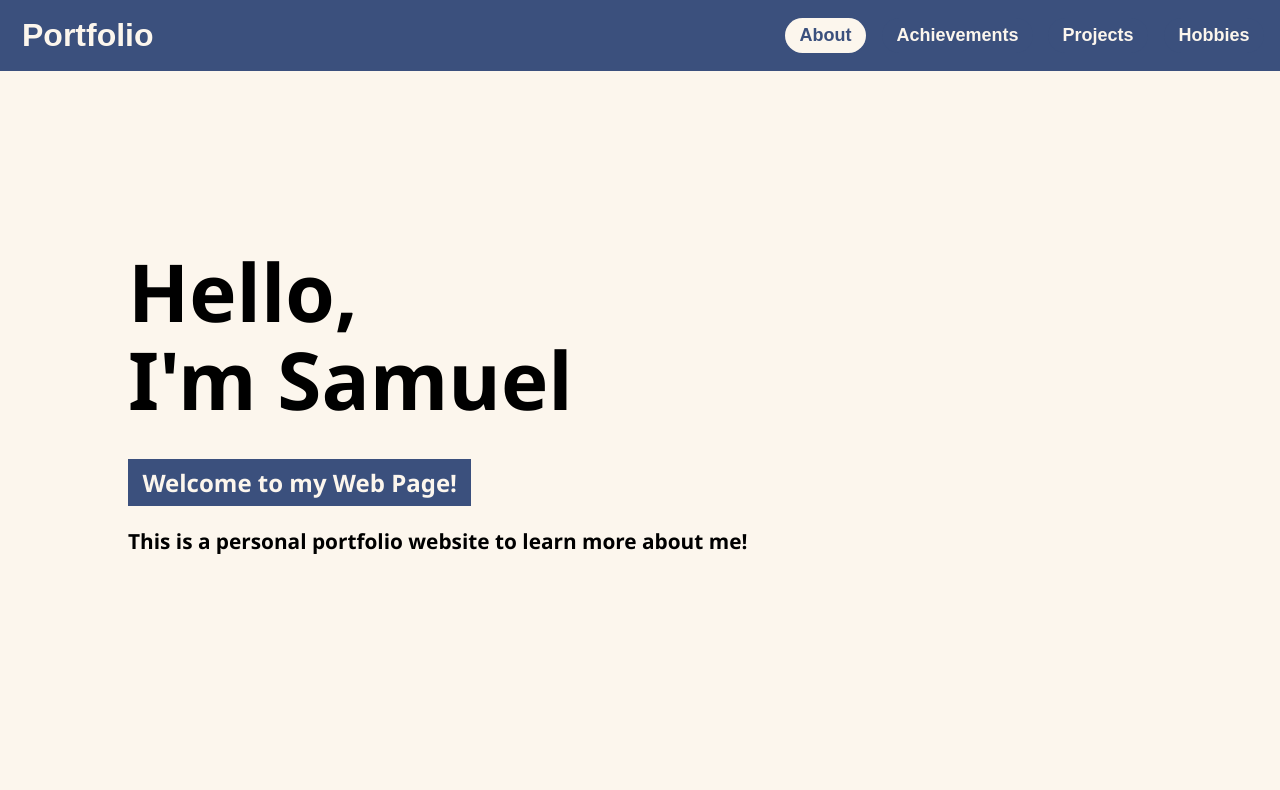
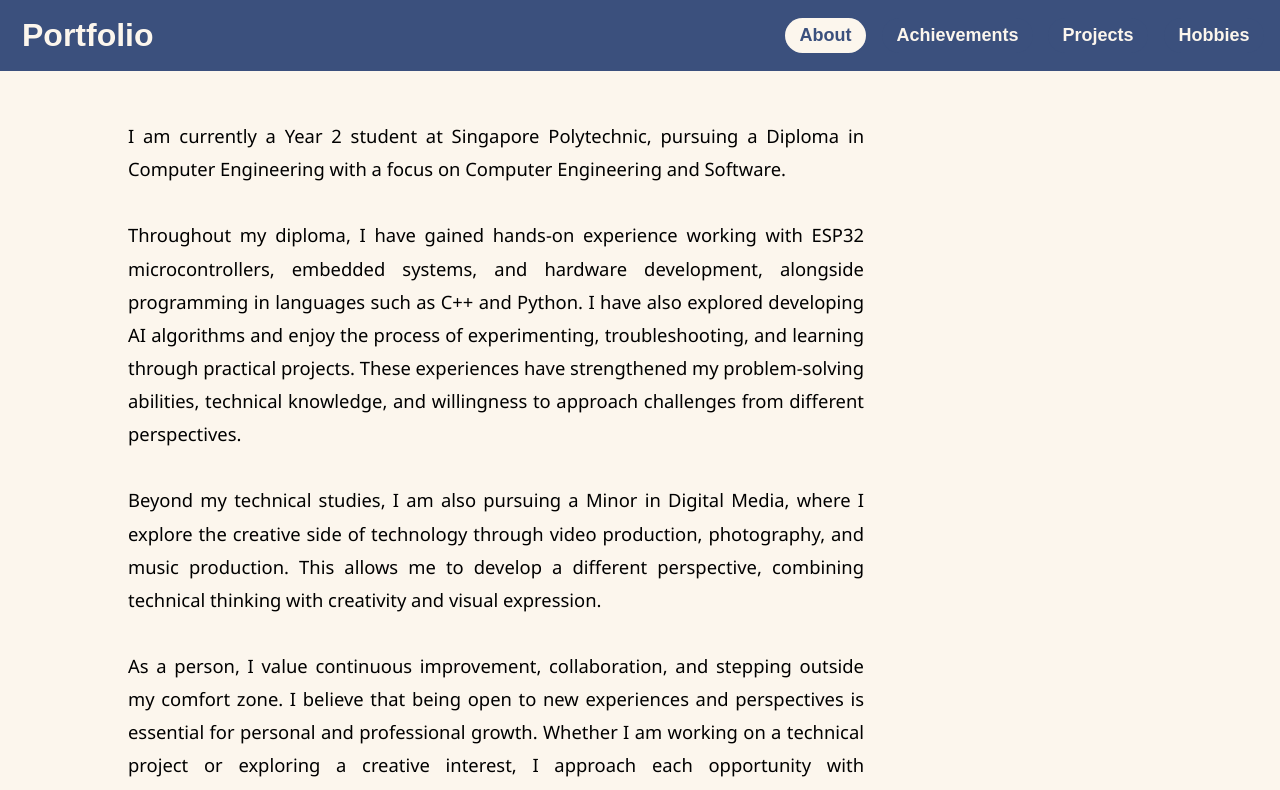
Before and after one commit to SW-Gaming-Corner/Website, a website: page public/about.html in a window 1280 px wide. Shown: the top 790 px of the page. Drawn offline with Linux system fonts and the light colour scheme.

Commit message:
Updated About Page

```diff
--- a/public/about.html
+++ b/public/about.html
@@ -110,37 +110,21 @@
         display: flex;
         align-items: flex-start;
         justify-content: space-between;
-        padding: 6em 8em;
+        padding: 3em 8em;
         gap: 3em;
       }
 
       .text-column {
-        margin-top: 5em;
+        margin-bottom: 1em;
       }
 
-      .Headline {
-        font-size: 5em;
-        font-weight: bold;
-        line-height: 1.1;
-        display: block;
-        animation: easeInFromBottom 0.7s ease-in forwards;
-      }
-
-      #Engineer {
-        font-size: 1.5em;
-        font-weight: bold;
-        display: inline-block;
-        margin-top: 1.5em;
-        padding: 0.3em 0.6em;
-        background-color: #3b507d;
-        color: #fcf6ed;
-      }
-
-      #Subtitle {
-        font-size: 1.3em;
-        font-weight: bold;
-        display: block;
-        margin-top: 1em;
+      #AboutText {
+        margin-top: 0em;
+        max-width: 40em;
+        font-size: 1.15em;
+        line-height: 1.8;
+        text-align: justify;
+        word-wrap: break-word;
       }
 
       /* Photo slider on top, buttons centered underneath */
@@ -242,12 +226,26 @@
 
     <div class="hero">
       <div class="text-column">
-        <span class="Headline">Hello,</span>
-        <span class="Headline">I'm Samuel</span>
-        <span id="Engineer">Welcome to my Web Page!</span>
-        <span id="Subtitle">
-          This is a personal portfolio website to learn more about me!
-        </span>
+        <div id="AboutText">
+            I am currently a Year 2 student at Singapore Polytechnic, pursuing a Diploma in Computer Engineering with a focus on Computer Engineering and Software.
+
+            <br><br>
+
+            Throughout my diploma, I have gained hands-on experience working with ESP32 microcontrollers, embedded systems, and hardware development, alongside programming in languages such as C++ and Python. I have also explored developing AI algorithms and enjoy the process of experimenting, troubleshooting, and learning through practical projects. These experiences have strengthened my problem-solving abilities, technical knowledge, and willingness to approach challenges from different perspectives.
+
+            <br><br>
+
+            Beyond my technical studies, I am also pursuing a Minor in Digital Media, where I explore the creative side of technology through video production, photography, and music production. This allows me to develop a different perspective, combining technical thinking with creativity and visual expression.
+
+            <br><br>
+
+            As a person, I value continuous improvement, collaboration, and stepping outside my comfort zone. I believe that being open to new experiences and perspectives is essential for personal and professional growth. Whether I am working on a technical project or exploring a creative interest, I approach each opportunity with enthusiasm, determination, and a willingness to learn.
+
+            <br><br>
+
+            I look forward to expanding my knowledge, developing new skills, and exploring opportunities where I can combine my interests in technology, engineering, and creativity.
+          </div>
+      </div>
       </div>
     </div>
 
```
